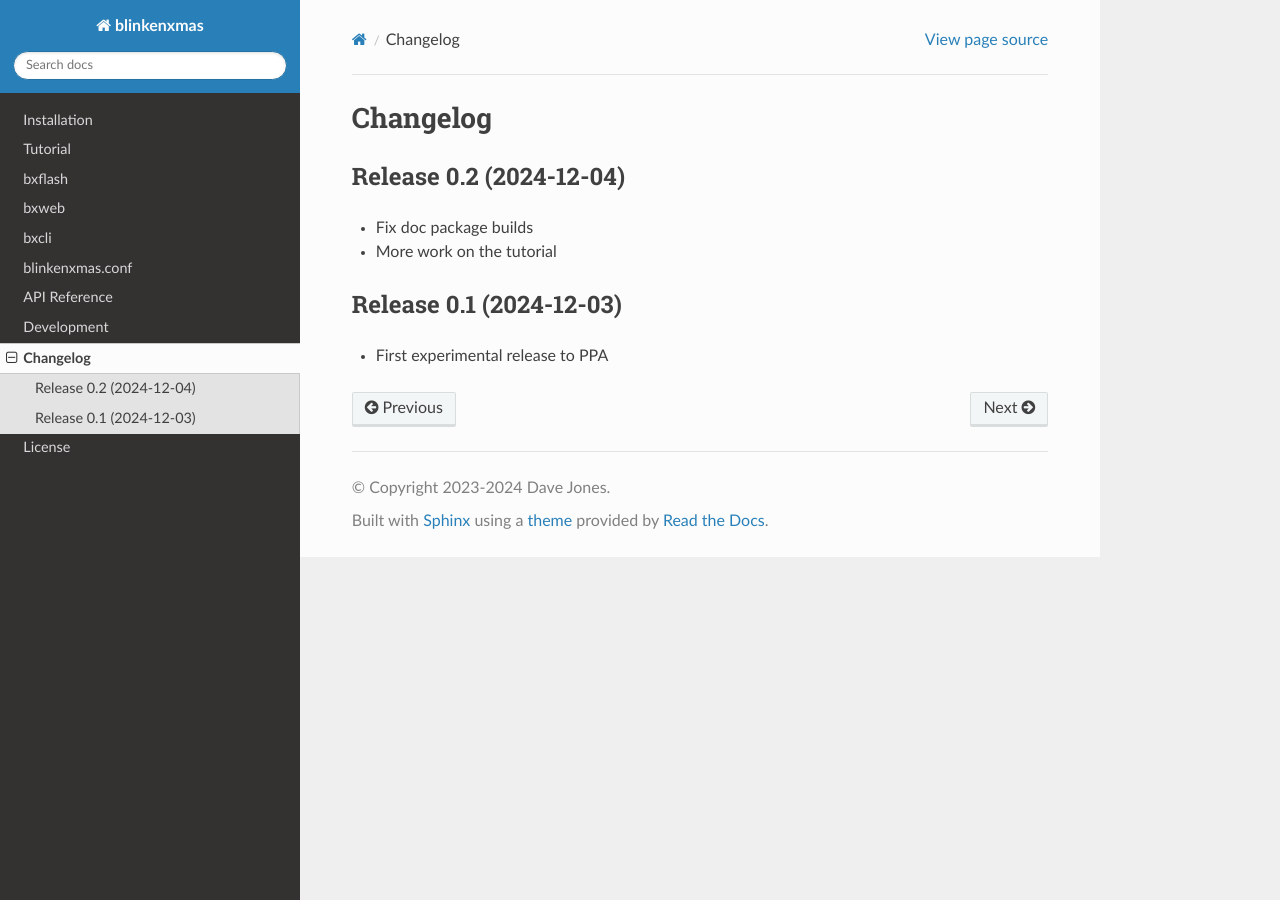
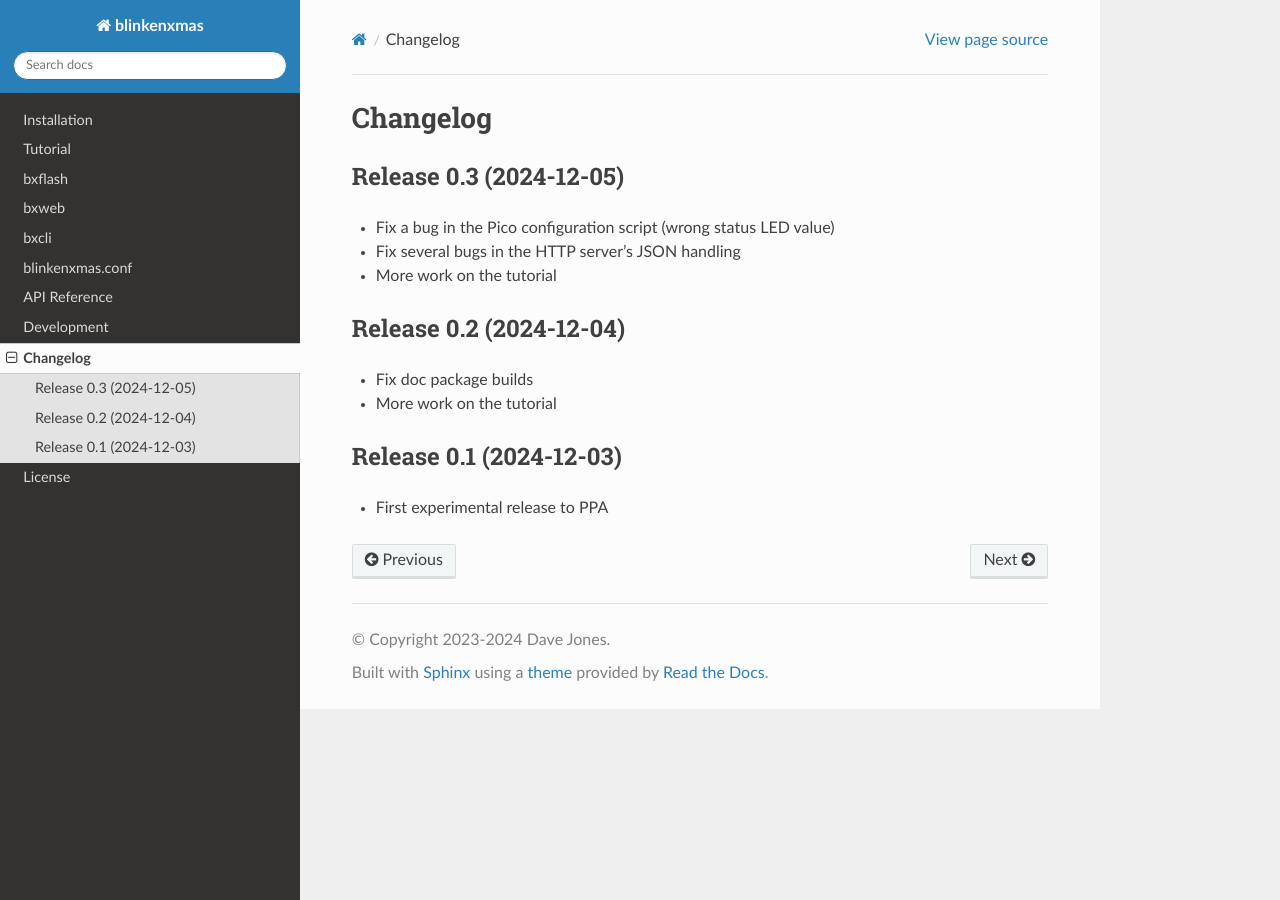
Before and after one commit to waveform80/blinkenxmas, a Sphinx documentation site: the page built from docs/changelog.rst, in a window 1280 px wide. Built offline with Sphinx 7.4.7 and the Read the Docs theme 3.1.0, drawn with Linux system fonts in a browser that asks for light colours; formulas are drawn with MathJax 3.

Commit message:
Bump to revision 0.3

```diff
--- a/docs/changelog.rst
+++ b/docs/changelog.rst
@@ -1,6 +1,14 @@
 =========
 Changelog
 =========
+
+
+Release 0.3 (2024-12-05)
+========================
+
+* Fix a bug in the Pico configuration script (wrong status LED value)
+* Fix several bugs in the HTTP server's JSON handling
+* More work on the tutorial
 
 
 Release 0.2 (2024-12-04)
--- a/setup.cfg
+++ b/setup.cfg
@@ -1,7 +1,7 @@
 # coding: utf-8
 [metadata]
 name = blinkenxmas
-version = 0.1
+version = 0.3
 description = Making your Christmas tree vomit rainbows since 2023
 long_description = file: README.rst
 author = Dave Jones
```
